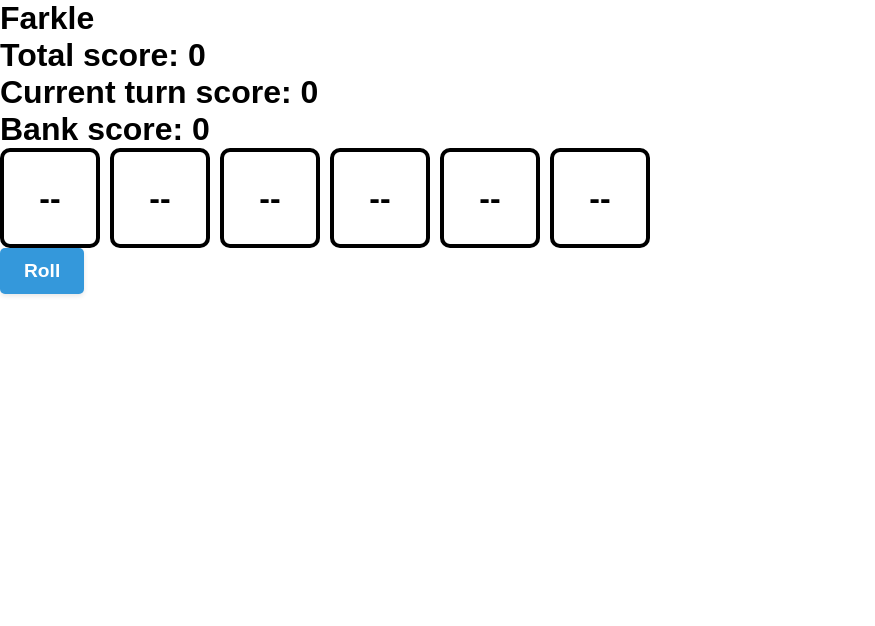
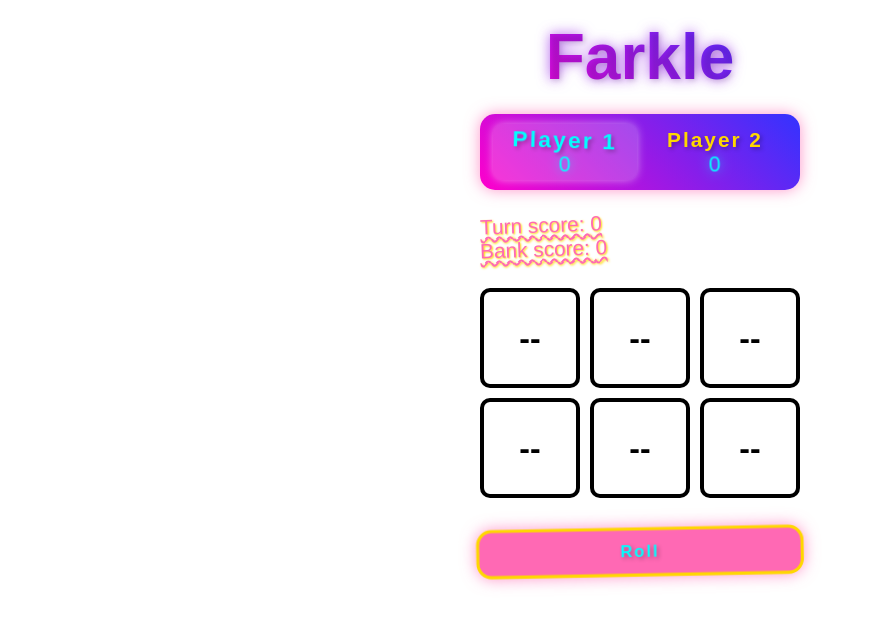
Before and after one commit to evelynmbart/farkle, a React (Vite) app: page / in a window 1280 px wide. Shown: the top 626 px of the page, without its empty margins (0-875 px from the left). Built offline with nearby package versions, Linux system fonts and the light colour scheme.

Commit message:
add grooviness

```diff
--- a/src/App.tsx
+++ b/src/App.tsx
@@ -23,12 +23,14 @@ export default function App() {
     for (const die of dice) {
       die.roll();
     }
-  }
+  };
 
-  const bank = (): { diceToRoll: DieData[], bankScore: number } => {
+  const bank = (): { diceToRoll: DieData[]; bankScore: number } => {
     const diceToRoll: DieData[] = [];
 
-    const bankingDiceValues = dice.filter(die => die.isBanking).map(die => die.value);
+    const bankingDiceValues = dice
+      .filter(die => die.isBanking)
+      .map(die => die.value);
 
     // Check that there are some dice to be banked
     if (bankingDiceValues.length === 0) {
@@ -37,7 +39,9 @@ export default function App() {
 
     // Check that the banking dice are valid
     if (!isValidBank(bankingDiceValues)) {
-      throw new Error("All dice to be banked must be contributing to the currentScore");
+      throw new Error(
+        "All dice to be banked must be contributing to the currentScore"
+      );
     }
 
     // Bank the dice
@@ -57,7 +61,7 @@ export default function App() {
     }
 
     return { diceToRoll, bankScore };
-  }
+  };
 
   const handleRollClick = () => {
     let diceToRoll: DieData[] = dice;
@@ -67,7 +71,7 @@ export default function App() {
         const { diceToRoll: newDiceToRoll, bankScore } = bank();
         setCurrentScore(currentScore + bankScore);
         diceToRoll = newDiceToRoll;
-      } catch (error: unknown) {
+      } catch (error) {
         if (error instanceof Error) {
           alert(error.message);
         }
@@ -84,7 +88,7 @@ export default function App() {
     }
 
     rollDice(diceToRoll);
-  }
+  };
 
   const handleCompleteTurnClick = () => {
     let bankScore = 0;
@@ -92,7 +96,7 @@ export default function App() {
       try {
         const { bankScore: newBankScore } = bank();
         bankScore = newBankScore;
-      } catch (error: unknown) {
+      } catch (error) {
         if (error instanceof Error) {
           alert(error.message);
         }
@@ -102,80 +106,245 @@ export default function App() {
     setTotalScore(totalScore + currentScore + bankScore);
     setCurrentScore(0);
     setIsFirstTurn(true);
-  }
+  };
 
-  useEffect(() => {
+  useEffect(
+    () => {
       if (isDiceRolling || isFirstTurn) return;
 
       // Check for farkle - if the unbanked dice have a currentScore of 0
-    const unbankedValues = dice.filter(die => !die.isBanked).map(die => die.value);
+      const unbankedValues = dice
+        .filter(die => !die.isBanked)
+        .map(die => die.value);
       const unbankedScore = calculateScore(unbankedValues);
       if (unbankedScore === 0) {
         alert("Farkle!");
         // TODO: Handle farkle
       }
-  }, [isDiceRolling, dice, isFirstTurn])
+    },
+    [isDiceRolling, dice, isFirstTurn]
+  );
 
-  const bankScore = calculateScore(dice.filter(die => die.isBanking).map(die => die.value));
+  const bankScore = calculateScore(
+    dice.filter(die => die.isBanking).map(die => die.value)
+  );
 
   return (
-    <>
-      <h1>Farkle</h1>
-      <Score>Total score: {totalScore}</Score>
-      <Score>Current turn score: {currentScore}</Score>
-      <Score>Bank score: {bankScore}</Score>
     <Container>
-        {dice.map((die, index) => (
+      <Content>
+        <FarkleTitle>Farkle</FarkleTitle>
+        <PlayerScores>
+          <PlayerScore isCurrentPlayer={true}>
+            <PlayerName isCurrentPlayer={true}>Player 1</PlayerName>
+            <ScoreValue>
+              {totalScore}
+            </ScoreValue>
+          </PlayerScore>
+          <PlayerScore isCurrentPlayer={false}>
+            <PlayerName isCurrentPlayer={false}>Player 2</PlayerName>
+            <ScoreValue>0</ScoreValue>
+          </PlayerScore>
+        </PlayerScores>
+        <Score>
+          Turn score: {currentScore}
+        </Score>
+        <Score>
+          Bank score: {bankScore}
+        </Score>
+        <DiceContainer>
+          {dice.map((die, index) =>
             <Die key={`die-${index}`} data={die} isFirstTurn={isFirstTurn} />
-        ))}
+          )}
+        </DiceContainer>
+        <RollButton onClick={() => handleRollClick()}>
+          {isFirstTurn ? "Roll" : "Bank & Roll"}
+        </RollButton>
+        {!isFirstTurn &&
+          <CompleteTurnButton
+            onClick={() => handleCompleteTurnClick()}
+            disabled={isDiceRolling}
+          >
+            Complete Turn
+          </CompleteTurnButton>}
+      </Content>
     </Container>
-      <RollButton onClick={() => handleRollClick()}>{isFirstTurn ? "Roll" : "Bank & Roll"}</RollButton>
-      {!isFirstTurn && <CompleteTurnButton onClick={() => handleCompleteTurnClick()} disabled={isDiceRolling}>Complete Turn</CompleteTurnButton>}
-    </>
   );
 }
 
 const Container = styled.div`
   display: flex;
+  justify-content: center;
+`;
+
+const Content = styled.div`
+  display: flex;
+  flex-direction: column;
+`;
+
+const FarkleTitle = styled.h1`
+  font-size: 4rem;
+  font-weight: bold;
+  text-align: center;
+  margin: 20px 0 0;
+  background: linear-gradient(45deg, #ff00cc, #3333ff);
+  -webkit-background-clip: text;
+  -webkit-text-fill-color: transparent;
+  text-shadow: 2px 2px 4px rgba(0, 0, 0, 0.1);
+  animation: glow 1s ease-in-out infinite alternate;
+
+  @keyframes glow {
+    from {
+      filter: drop-shadow(0 0 2px rgba(255, 0, 204, 0.7));
+    }
+    to {
+      filter: drop-shadow(0 0 10px rgba(51, 51, 255, 0.7));
+    }
+  }
+`;
+
+const PlayerScores = styled.div`
+  display: flex;
+  justify-content: space-around;
+  margin: 20px 0;
+  background: linear-gradient(45deg, #ff00cc, #3333ff);
+  border-radius: 15px;
+  padding: 10px;
+  box-shadow: 0 0 15px rgba(255, 105, 180, 0.7);
+`;
+
+const PlayerScore =
+  styled.div <
+  { isCurrentPlayer: boolean } >
+  `
+  display: flex;
+  flex-direction: column;
+  align-items: center;
+  background: ${props =>
+    props.isCurrentPlayer ? "rgba(255, 255, 255, 0.2)" : "transparent"};
+  padding: 4px 24px;
+  border-radius: 10px;
+  box-shadow: ${props =>
+    props.isCurrentPlayer ? "0 0 10px rgba(255, 255, 255, 0.5)" : "none"};
+`;
+
+const PlayerName =
+  styled.div <
+  { isCurrentPlayer: boolean } >
+  `
+  font-size: 1.3rem;
+  font-weight: bold;
+  color: ${props => (props.isCurrentPlayer ? "#00ffff" : "#ffd700")};
+  text-shadow: 2px 2px 4px rgba(0, 0, 0, 0.3);
+  letter-spacing: 2px;
+  ${props =>
+    props.isCurrentPlayer &&
+    `
+    animation: pulse 2s infinite alternate;
+    @keyframes pulse {
+      from { transform: scale(1); }
+      to { transform: scale(1.1); }
+    }
+  `}
+`;
+
+const ScoreValue = styled.div`
+  font-size: 1.3rem;
+  text-align: center;
+  color: #00ffff;
+  text-shadow: 0 0 10px rgba(0, 255, 255, 0.7);
+  animation: pulse 3s infinite alternate;
+
+  @keyframes pulse {
+    from {
+      transform: scale(1);
+      color: #00ffff;
+    }
+    to {
+      transform: scale(1.3);
+      color: #00aaaa;
+    }
+  }
+`;
+
+const DiceContainer = styled.div`
+  display: grid;
+  grid-template-columns: repeat(3, 1fr);
   gap: 10px;
+  margin: 30px 0;
 `;
 
 const Score = styled.div`
-  font-size: 2rem;
-  font-weight: bold;
+  font-size: 1.3rem;
+  text-decoration: wavy underline;
+  color: #ff69b4;
+  text-shadow: 1px 1px 2px #ffd700;
+  transform: rotate(-2deg);
+  transition: all 0.3s ease;
+
+  &:hover {
+    transform: rotate(2deg) scale(1.05);
+    color: #00ced1;
+  }
 `;
 
 const RollButton = styled.button`
   padding: 12px 24px;
-  font-size: 1.2rem;
+  font-size: 1rem;
   font-weight: bold;
-  color: #ffffff;
-  background-color: #3498db;
-  border: none;
-  border-radius: 5px;
+  color: #00ffff;
+  background-color: #ff69b4;
+  border: 3px solid #ffd700;
+  border-radius: 15px;
   cursor: pointer;
-  transition: background-color 0.3s ease, transform 0.1s ease;
-  box-shadow: 0 2px 5px rgba(0, 0, 0, 0.1);
+  transition: all 0.3s ease;
+  box-shadow: 0 0 15px rgba(255, 105, 180, 0.7);
+  margin-bottom: 15px;
+  text-shadow: 2px 2px 4px rgba(0, 0, 0, 0.3);
+  letter-spacing: 2px;
+  transform: rotate(-2deg);
 
   &:hover {
-    background-color: #2980b9;
+    background-color: #ff1493;
+    transform: rotate(2deg) scale(1.05);
+    box-shadow: 0 0 20px rgba(255, 20, 147, 0.9);
   }
 
   &:active {
-    transform: scale(0.98);
+    transform: scale(0.98) rotate(-1deg);
   }
 
   &:disabled {
-    background-color: #bdc3c7 !important;
+    background-color: #808080 !important;
     transform: none !important;
     cursor: not-allowed !important;
+    opacity: 0.7;
+  }
+
+  animation: pulse 3s infinite alternate;
+
+  @keyframes pulse {
+    from {
+      transform: scale(1) rotate(-2deg);
+    }
+    to {
+      transform: scale(1.1) rotate(2deg);
+    }
   }
 `;
 
 const CompleteTurnButton = styled(RollButton)`
-  background-color: #27ae60;
+  background-color: #00ced1;
+  border-color: #ffd700;
 
   &:hover {
-    background-color: #219a52;
+    background-color: #40e0d0;
+  }
+
+  animation: wiggle 3s infinite alternate;
+
+  @keyframes wiggle {
+    0% { transform: rotate(-3deg); }
+    50% { transform: rotate(3deg); }
+    100% { transform: rotate(-3deg); }
   }
 `;
```
Lines whose indentation alone changed are shown as unchanged.
